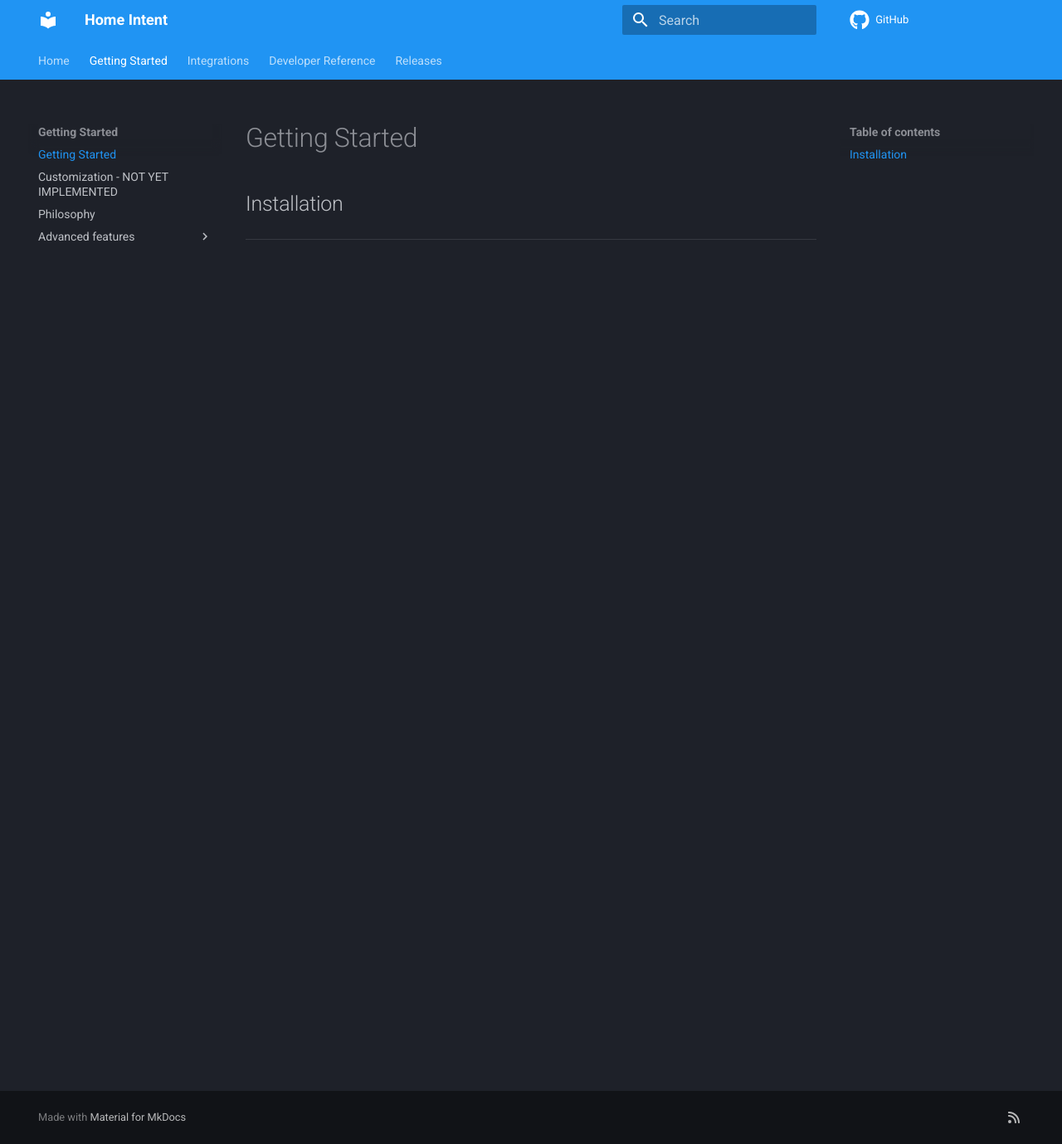
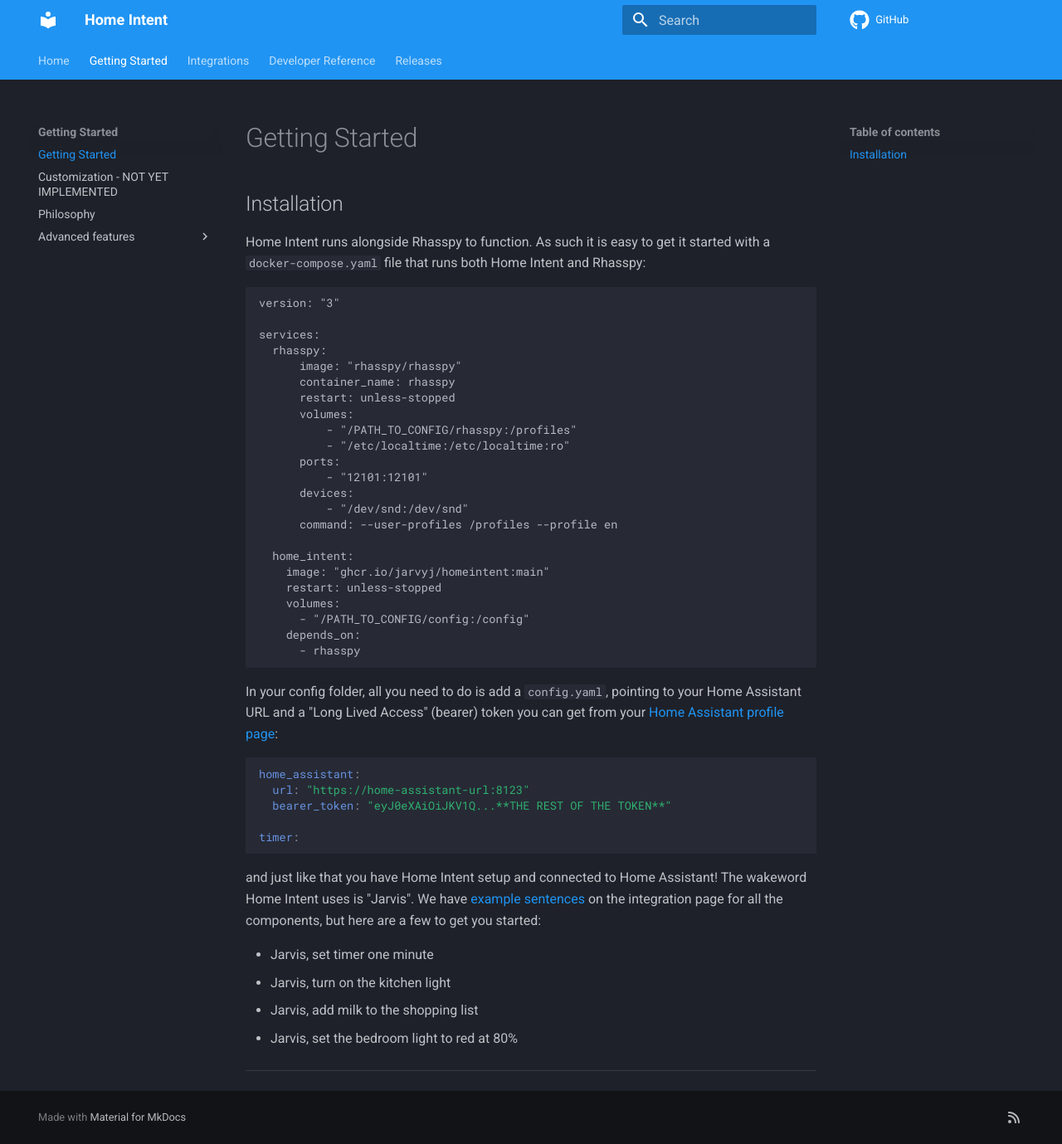
Before and after one commit to JarvyJ/HomeIntent, an MkDocs documentation site: the page built from docs/docs/getting-started/installation.md, in a window 1280 px wide and 1379 px high. Shown: the whole window at 83% size. Built offline with MkDocs 1.6.1 and Material for MkDocs 9.7.7, drawn with Linux system fonts in a browser that asks for light colours; comment, search, counter and statistics services are not loaded.

Commit message:
worked through the getting started and integrations page

````diff
--- a/docs/docs/getting-started/installation.md
+++ b/docs/docs/getting-started/installation.md
@@ -1,3 +1,49 @@
 # Getting Started
 
 ## Installation
+Home Intent runs alongside Rhasspy to function. As such it is easy to get it started with a `docker-compose.yaml` file that runs both Home Intent and Rhasspy:
+
+```docker-compose
+version: "3"
+
+services:
+  rhasspy:
+      image: "rhasspy/rhasspy"
+      container_name: rhasspy
+      restart: unless-stopped
+      volumes:
+          - "/PATH_TO_CONFIG/rhasspy:/profiles"
+          - "/etc/localtime:/etc/localtime:ro"
+      ports:
+          - "12101:12101"
+      devices:
+          - "/dev/snd:/dev/snd"
+      command: --user-profiles /profiles --profile en
+
+  home_intent:
+    image: "ghcr.io/jarvyj/homeintent:main"
+    restart: unless-stopped
+    volumes:
+      - "/PATH_TO_CONFIG/config:/config"
+    depends_on:
+      - rhasspy
+
+```
+
+In your config folder, all you need to do is add a `config.yaml`, pointing to your Home Assistant URL and a "Long Lived Access" (bearer) token you can get from your [Home Assistant profile page](https://homeintent.jarvy.io/integrations/home-assistant/#getting-a-bearer-token):
+
+```yaml
+home_assistant:
+  url: "https://home-assistant-url:8123"
+  bearer_token: "eyJ0eXAiOiJKV1Q...**THE REST OF THE TOKEN**"
+
+timer:
+
+```
+
+and just like that you have Home Intent setup and connected to Home Assistant! The wakeword Home Intent uses is "Jarvis". We have [example sentences](https://homeintent.jarvy.io/integrations/home-assistant/#example-sentences) on the integration page for all the components, but here are a few to get you started:
+
+ * Jarvis, set timer one minute
+ * Jarvis, turn on the kitchen light
+ * Jarvis, add milk to the shopping list
+ * Jarvis, set the bedroom light to red at 80%
--- a/docs/mkdocs.yml
+++ b/docs/mkdocs.yml
@@ -1,7 +1,8 @@
 site_name: Home Intent
 site_description: Open Source Voice Assistant for Home Assistant
-site_url: https://github.com/JarvyJ/HomeIntent
+site_url: https://homeintent.jarvy.io
 repo_url: https://github.com/JarvyJ/HomeIntent
+edit_uri: ""
 theme:
   name: material
   features:
````
Also changed, not shown: docs/docs/integrations/home-assistant.md (+4 -0 lines), README.md.
